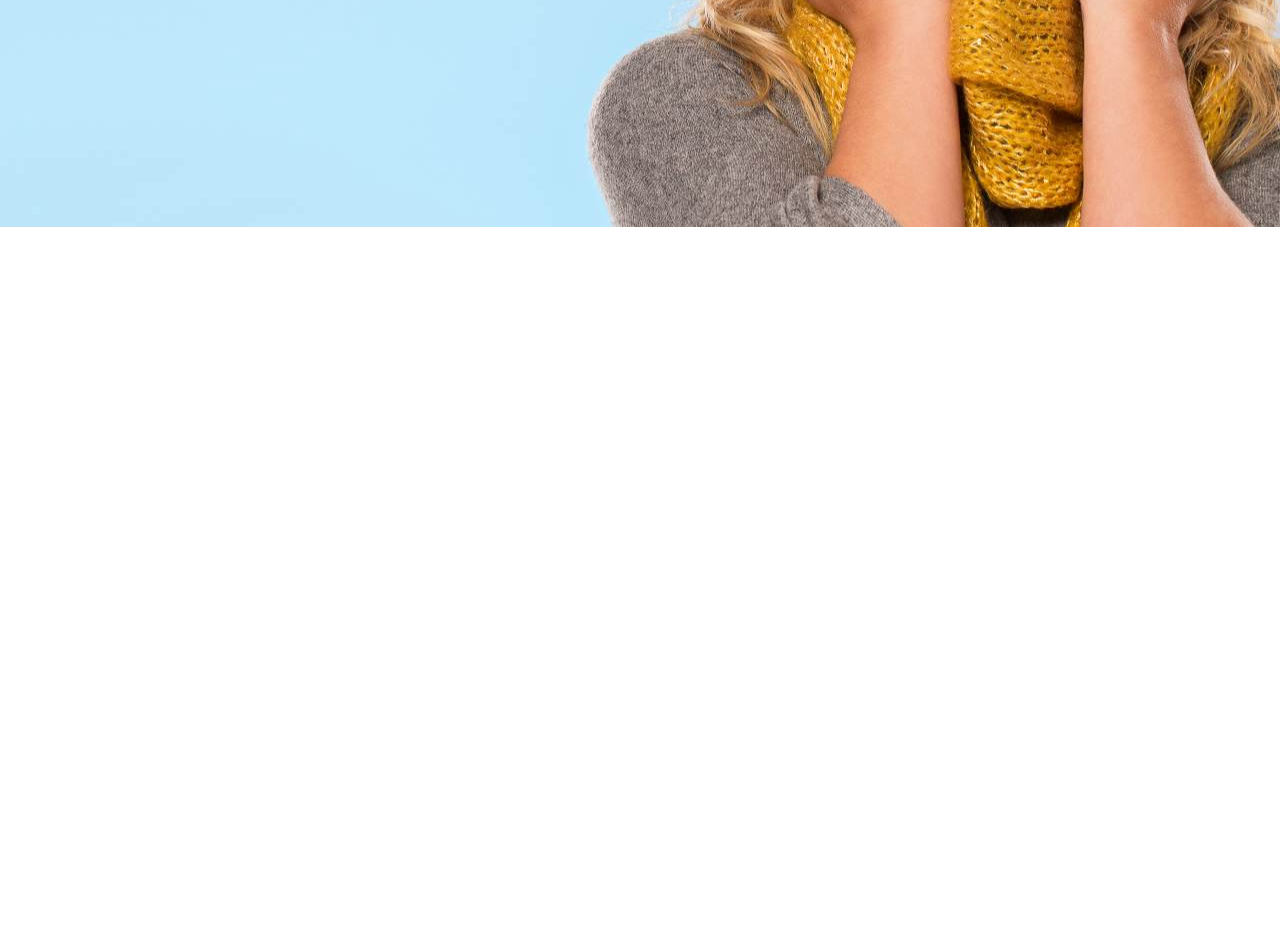
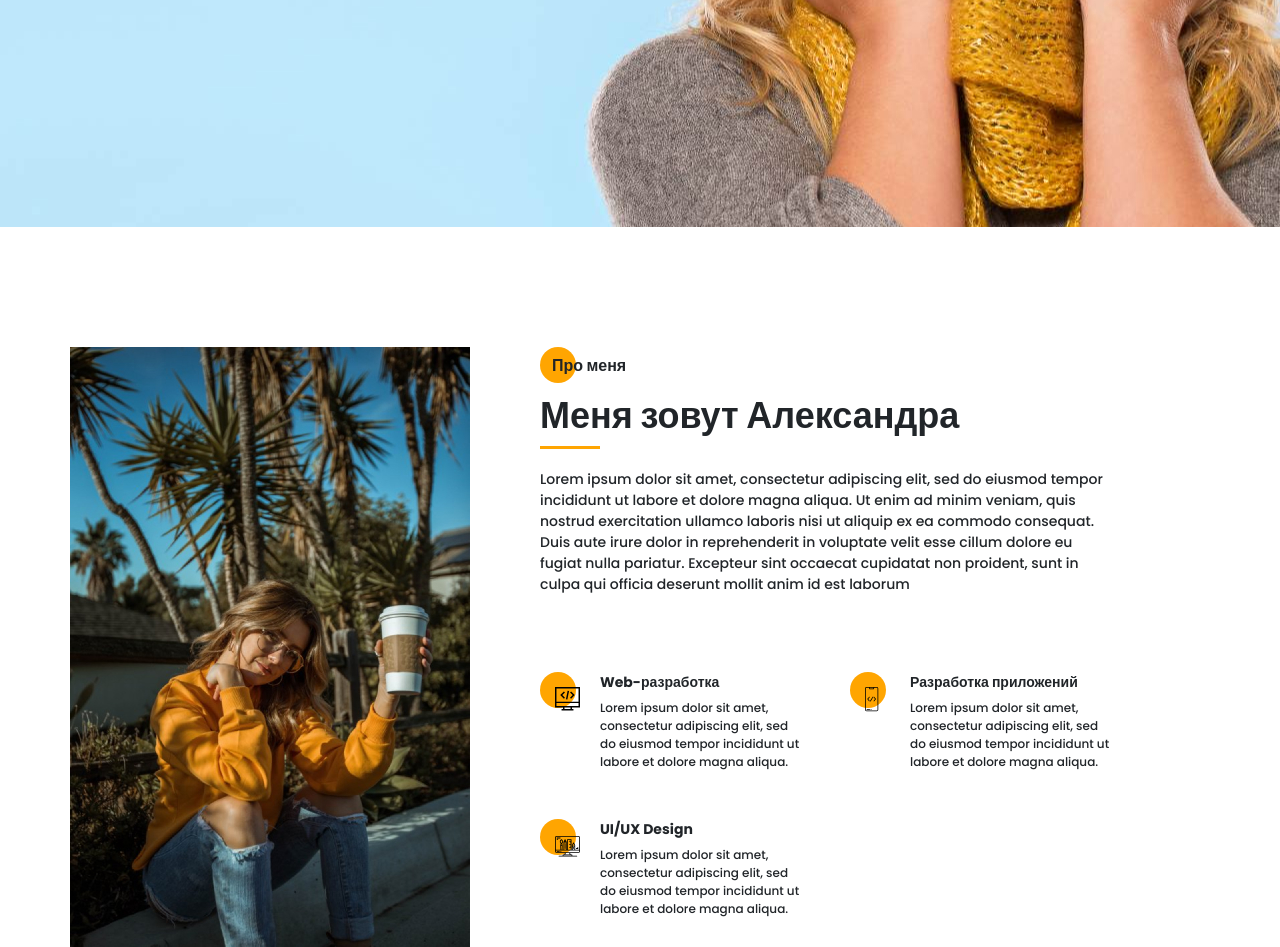
Before and after one commit to AlexeyKuligin/portfolio_landing-test, a website: page src/index.html in a window 1280 px wide. Shown: the part 573-1520 px from the top of the page. Before the commit the page ends 800 px from the top, so only its background shows below. Drawn offline with nearby package versions, Linux system fonts and the light colour scheme; files that its build step writes are made by us from their sources; files whose address does not match are found by name.

Commit message:
add about section

```diff
--- a/src/index.html
+++ b/src/index.html
@@ -82,7 +82,6 @@
                 <a href="#">
                     <img src="icons/social_menu/Facebook.svg" alt="facebook"></a>
             </div>
-
         </div>
         <div class="menu__overlay"></div>
     </div>
@@ -94,7 +93,7 @@
             <span></span>
         </div>
         <div class="container">
-            <div class="title title_fz16 promo__subtitle">Меня зовут Александр Смит</div>
+            <div class="title title_fz16 promo__subtitle">Меня зовут Александра Смит</div>
             <h1 class="title title_fz48 promo__title">Я web-разработчик из города Киев</h1>
             <div class="promo__btns">
                 <a href="#" class="btn promo__link">Портфолио</a>
@@ -103,6 +102,56 @@
         </div>
     </section>
 
+    <section class="about">
+        <div class="container">
+            <div class="about__wrapper">
+                <div class="about__photo">
+                    <img src="img/main_photo.jpg" alt="photo">
+                </div>
+                <div class="about__description">
+                    <h2 class="title title_fz16 about__title">Про меня</h2>
+                    <div class="title title_fz36 about__subtitle">Меня зовут Александра</div>
+                    <div class="divider"></div>
+                    <p class="about__text">Lorem ipsum dolor sit amet, consectetur adipiscing elit, sed do eiusmod
+                        tempor incididunt ut labore et dolore magna aliqua. Ut enim ad minim veniam, quis nostrud
+                        exercitation ullamco laboris nisi ut aliquip ex ea commodo consequat. Duis aute irure dolor in
+                        reprehenderit in voluptate velit esse cillum dolore eu fugiat nulla pariatur. Excepteur sint
+                        occaecat cupidatat non proident, sunt in culpa qui officia deserunt mollit anim id est laborum
+                    </p>
+                </div>
+                <div class="about__skills">
+                    <div class="about__skills-item">
+                        <div class="about__skills-circle"> <img src="icons/about_me/web_development.svg" alt="web-dev"></div>
+                        <div>
+                            <div class="title title_fz14">Web-разработка</div>
+                            <div class="about__skills-text">Lorem ipsum dolor sit amet, consectetur adipiscing elit, sed
+                                do eiusmod tempor incididunt ut labore et dolore magna aliqua.
+                            </div>
+                        </div>
+                    </div>
+                    <div class="about__skills-item">
+                        <div class="about__skills-circle"> <img src="icons/about_me/mobile_dev.svg" alt="mobile-dev"></div>
+                        <div>
+                            <div class="title title_fz14">Разработка приложений</div>
+                            <div class="about__skills-text">Lorem ipsum dolor sit amet, consectetur adipiscing elit, sed
+                                do eiusmod tempor incididunt ut labore et dolore magna aliqua.
+                            </div>
+                        </div>
+                    </div>
+                    <div class="about__skills-item">
+                        <div class="about__skills-circle"> <img src="icons/about_me/design.svg" alt="design"></div>
+                        <div>
+                            <div class="title title_fz14">UI/UX Design</div>
+                            <div class="about__skills-text">Lorem ipsum dolor sit amet, consectetur adipiscing elit, sed
+                                do eiusmod tempor incididunt ut labore et dolore magna aliqua.
+                            </div>
+                        </div>
+                    </div>
+                </div>
+            </div>
+        </div>
+    </section>
+
     <script src="js/script.js"></script>
 </body>
 
--- a/src/js/script.js
+++ b/src/js/script.js
@@ -1,6 +1,7 @@
 const hamburger = document.querySelector('.hamburger'),
     menu = document.querySelector('.menu'),
     close = document.querySelector('.menu__close');
+    overlay = document.querySelector('.menu__overlay');
 
 hamburger.addEventListener('click', () => {
     menu.classList.add('active');
@@ -9,3 +10,10 @@ hamburger.addEventListener('click', () => {
 close.addEventListener('click', () => {
     menu.classList.remove('active');
 });
+
+// Закрытие при клике на overlay
+overlay.addEventListener('click', (event) => {
+    if (event.target === overlay) {
+        menu.classList.remove('active');
+    }
+});
--- /dev/null
+++ b/src/sass/blocks/_about.scss
@@ -0,0 +1,71 @@
+.about {
+    padding-top: 120px;
+
+    &__wrapper {
+        display: grid;
+        grid-template-columns: 400px 670px;
+        grid-template-rows: minmax(245px, auto) minmax(255px, auto);
+        grid-auto-rows: minmax(245px, auto);
+        column-gap: 70px;
+        row-gap: 40px;
+    }
+
+    &__photo {
+        grid-row: 1/3;
+
+        img {
+            width: 100%;
+        }
+    }
+
+    &__description {
+        padding-top: 6px;
+
+        .divider {
+            margin-top: 0;
+        }
+    }
+
+    &__title {
+        position: relative;
+        padding: 1px 0 0 12px;
+        @include before_circle;
+    }
+
+    &__text {
+        width: 570px;
+        margin-top: 20px;
+        font-size: 14px;
+        line-height: 21px;
+    }
+
+    &__skills {
+        display: grid;
+        grid-template: repeat(2, minmax(115px, auto)) / repeat(2, 260px);
+        grid-auto-rows: 1fr;
+        column-gap: 50px;
+        row-gap: 20px;
+
+        &-item {
+            display: grid;
+            grid-template-columns: 40px 200px;
+            column-gap: 20px;
+        }
+
+        &-circle {
+            position: relative;
+            padding: 15px 0 0 15px;
+            @include before_circle;
+
+            &:before {
+                top: 0;
+            }
+        }
+
+        &-text {
+            margin-top: 6px;
+            font-size: 12px;
+            line-height: 18px;
+        }
+    }
+}
--- a/src/sass/blocks/_title.scss
+++ b/src/sass/blocks/_title.scss
@@ -10,6 +10,9 @@
         font-size: 16px;
         line-height: 24px;
     }
+    &_fz36 {
+        font-size: 36px;
+    }
     &_fz48 {
         font-size: 48px;
     }
--- a/src/sass/style.scss
+++ b/src/sass/style.scss
@@ -9,6 +9,7 @@
 @import "blocks/button";
 @import "blocks/sidepanel";
 @import "blocks/menu";
+@import "blocks/about";
 
 * {
     font-family: 'Poppins', sans-serif;
@@ -20,3 +21,9 @@
     width: 1140px;
     margin: 0 auto;
 }
+
+.divider {
+    width: 60px;
+    height: 3px;
+    background-color: $main-color;
+}
```
Also changed, not shown: dist/css/style.min.css, dist/index.html, dist/js/script.js.
